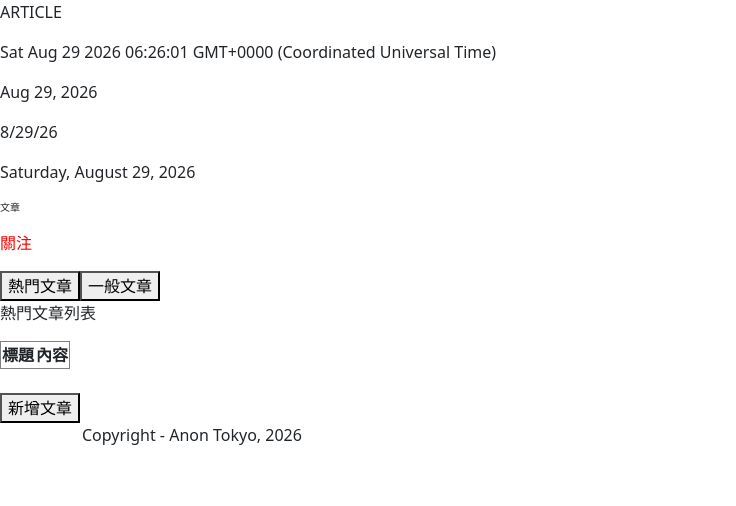
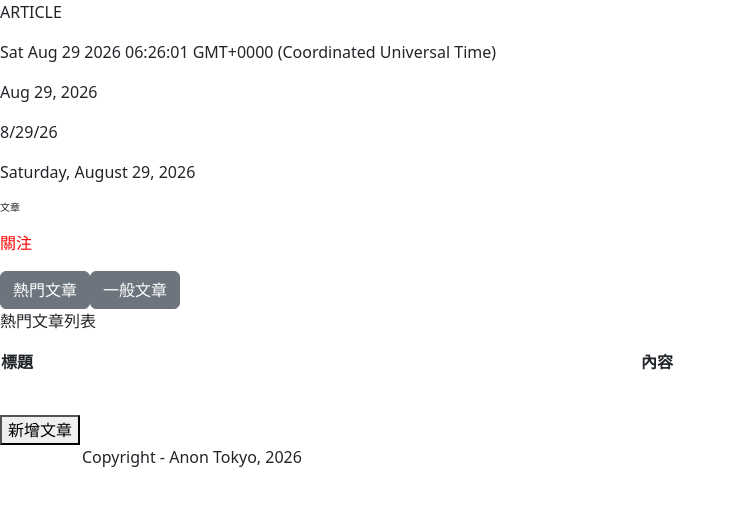
Before and after one commit to reboot0707/AnonTokyo2026Aug, an Angular app: page / in a window 1280 px wide. Shown: the top 506 px of the page, without its empty margins (0-736 px from the left). Built offline with nearby package versions, Linux system fonts and the light colour scheme; no server answers.

Commit message:
adjust ui

```diff
--- a/src/app/article/article.html
+++ b/src/app/article/article.html
@@ -11,15 +11,16 @@
 <!-- <button (click)="myClick()" >test</button>
 <button (click)="myFontClick()" >test</button> -->
 
-<button (click)="popularArt()">熱門文章</button>
-<button (click)="normalArt()">一般文章</button>
+<button class="btn btn-secondary" (click)="popularArt()">熱門文章</button>
+<button class="btn btn-secondary" (click)="normalArt()">一般文章</button>
+
 
 @if(isPopular)
 {
 <div>
   <p>熱門文章列表</p>
 
-  <table border="1">
+  <table class="table">
     <tr>
       <th>標題</th>
       <th>內容</th>
@@ -40,7 +41,7 @@
 <div>
   <p>一般文章列表</p>
 
-  <table border="1">
+  <table class="table">
     <tr>
       <th>標題</th>
       <th>內容</th>
@@ -53,5 +54,6 @@
 </div>
 }
 
+
 <br>
 <button (click)="addArticle()">新增文章</button>
```
